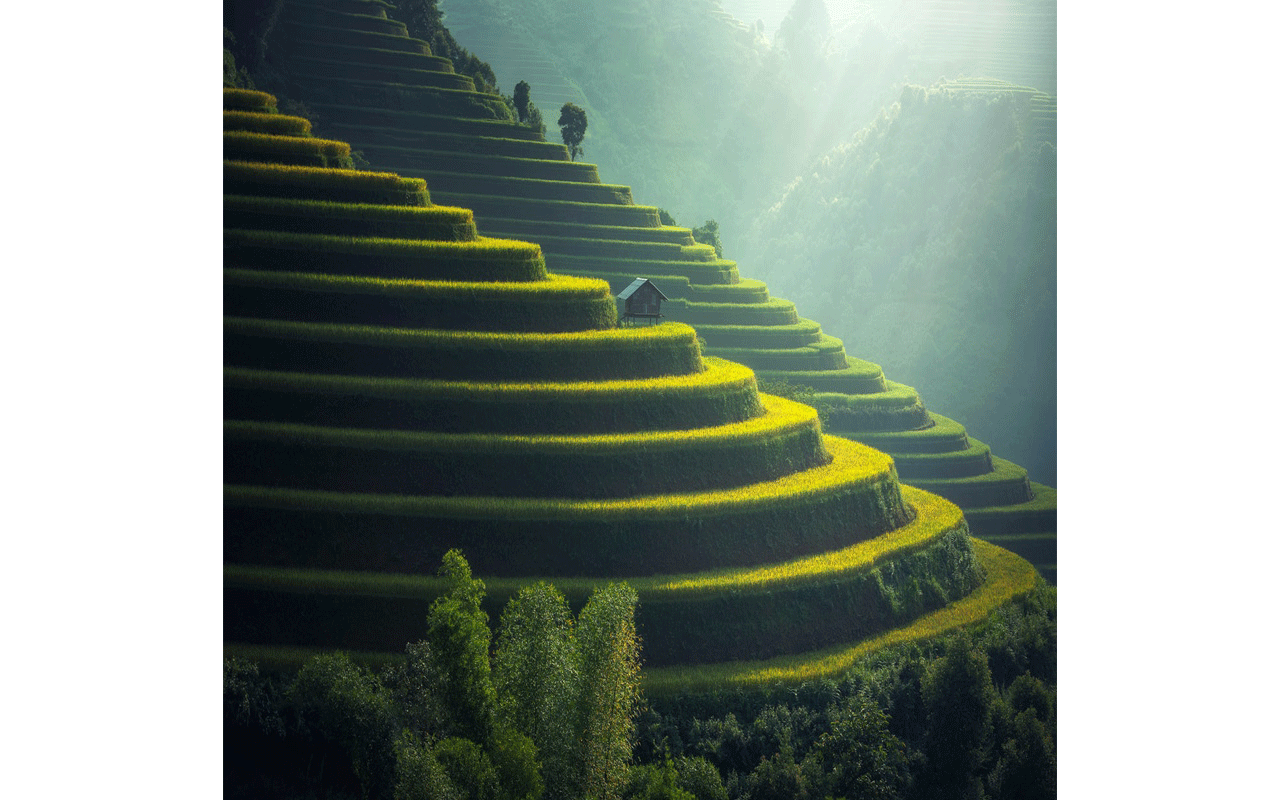
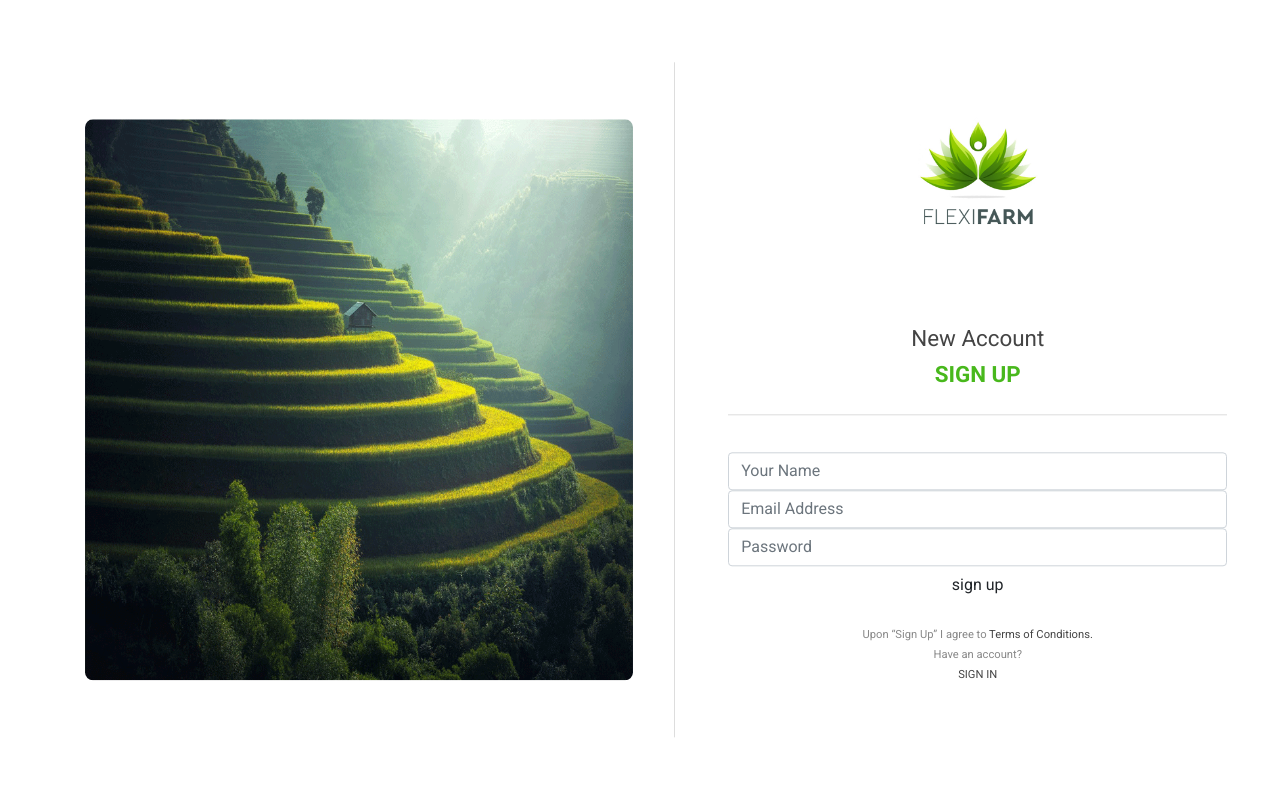
Before and after one commit to zaynejaz/Flexifarm-signup, a plain HTML site: page index.html in a window 1280 px wide. Shown: the top 800 px of the page. Drawn offline with nearby package versions, Linux system fonts and the light colour scheme.

Commit message:
added styling to page elements

```diff
--- a/style.css
+++ b/style.css
@@ -39,3 +39,72 @@ a:hover {
   color: #48b81c !important;
   text-decoration: underline;
 }
+
+
+.section {
+    padding: 0;
+}
+
+.signup {
+    position: relative;
+    height: 100vh;
+    width: 100vw;
+  }
+
+.centercontainer{
+    position: absolute;
+    top: 50%;
+    transform: translatey(-50%);
+}
+
+.block {
+    display: flex;
+}
+
+.image {
+    margin-right: 2.6rem;
+    flex-basis: 100%;
+}
+.image img {
+    border-radius: 8px 8px;
+}
+
+.content {
+    padding: 3.3rem;
+    border-left: 1px solid #dddddd;
+    background-color: #ffffff;
+    border-radius: 0px;
+    align-self: center;
+    flex-basis: 100%;
+}
+
+.logo {
+    margin-bottom: 5.3rem;
+}
+.logo img{
+    width: 120px;
+    height: auto;
+}
+
+.title {
+    margin-bottom: 2.3rem;
+}
+.title h1 {
+    padding-bottom: 1.3rem;
+    border-bottom: 1px solid #dddddd;
+}
+.title h1 span{
+    color: #48b81c !important;
+    font-weight: 600 !important;
+    text-transform: uppercase !important;
+}
+
+.account {
+    margin-top: 1.3rem;
+}
+.account p {
+    color: #888888;
+}
+.account a {
+    color: #444444;
+}
```
